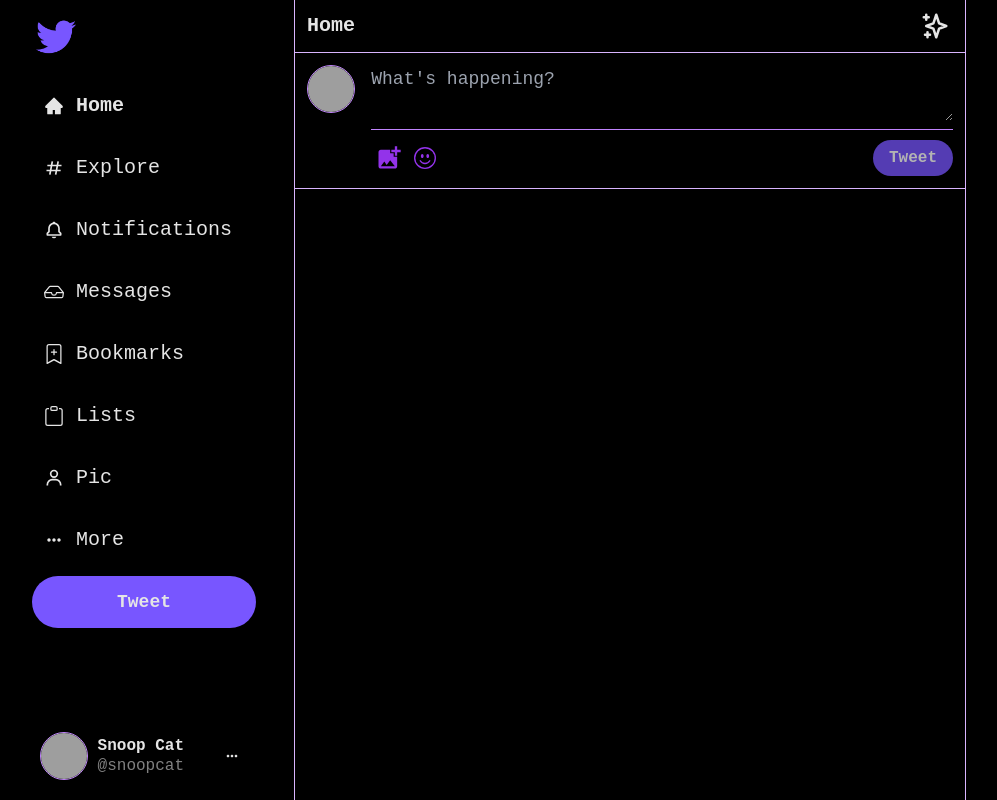
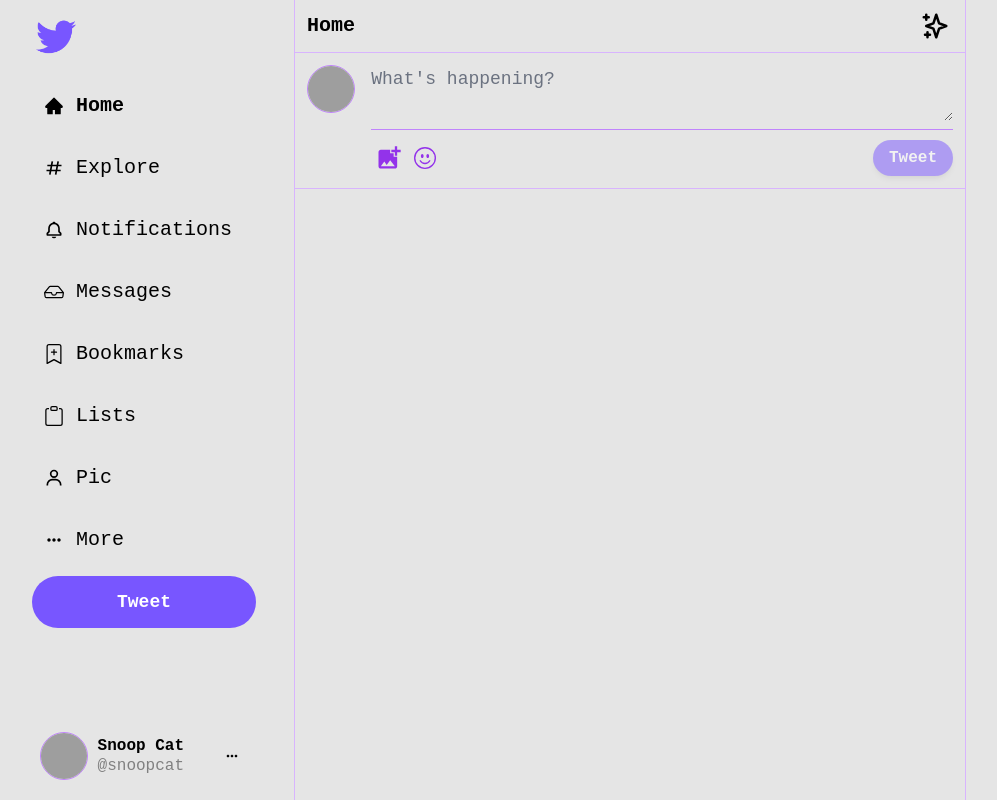
Before and after one commit to BhaveshSSingh/crypto-twitterr, a React (Create React App) app: page / in a window 1280 px wide. Shown: the whole page, without its empty margins (76-1073 px from the left). Built offline with nearby package versions, Linux system fonts and the light colour scheme; grey boxes are pictures that could not be loaded.

Commit message:
Feat:firebase connected , sendpost working

```diff
--- /dev/null
+++ b/src/firebase.js
@@ -0,0 +1,26 @@
+// Import the functions you need from the SDKs you need
+import { initializeApp } from "firebase/app";
+import { getFirestore } from "firebase/firestore";
+import { getStorage } from "firebase/storage";
+// TODO: Add SDKs for Firebase products that you want to use
+// https://firebase.google.com/docs/web/setup#available-libraries
+
+// Your web app's Firebase configuration
+// For Firebase JS SDK v7.20.0 and later, measurementId is optional
+const firebaseConfig = {
+  apiKey: "AIzaSyAGL9aOCN7Uv-JRlAWToEIBcmmwKPpa4WE",
+  authDomain: "crypto-twt.firebaseapp.com",
+  projectId: "crypto-twt",
+  storageBucket: "crypto-twt.appspot.com",
+  messagingSenderId: "383242689960",
+  appId: "1:383242689960:web:9bcb7f51f39501b24ed19d",
+  measurementId: "G-T26P62F26L",
+};
+
+// Initialize Firebase
+const app = initializeApp(firebaseConfig);
+const db = getFirestore();
+const storage = getStorage();
+
+export default app;
+export { db, storage };
--- a/src/index.css
+++ b/src/index.css
@@ -5,8 +5,8 @@
 /* global styles in tailwind */
 @layer base {
   body {
-    @apply bg-[#000000] text-[#e5e5e5];
-    /* @apply bg-[#e5e5e5]; */
+    /* @apply bg-[#000000] text-[#e5e5e5]; */
+    @apply bg-[#e5e5e5];
     font-family: "Poppins", monospace;
     margin: 0%;
     box-sizing: border-box;
@@ -28,8 +28,6 @@
 
 button {
   background-color: var(--purple);
-  border-radius: 0.2rem;
-  /* color: transparent; */
   border: none;
   cursor: pointer;
 }
@@ -38,9 +36,7 @@
 body::-webkit-scrollbar {
   width: 0.3rem;
 }
-body::-webkit-scrollbar-track {
-  /* background: transparent; */
-}
+
 body::-webkit-scrollbar-thumb {
   border-radius: 0.5rem;
   background-color: var(--purple);
--- a/src/pages/home/feed/Feed.jsx
+++ b/src/pages/home/feed/Feed.jsx
@@ -1,6 +1,8 @@
 import React from "react";
 import { HiOutlineSparkles } from "react-icons/hi";
 import Input from "./Input";
+import "react-toastify/dist/ReactToastify.css";
+import { ToastContainer, toast } from "react-toastify";
 
 export default function Feed() {
   return (
--- a/src/pages/home/feed/Input.jsx
+++ b/src/pages/home/feed/Input.jsx
@@ -1,18 +1,68 @@
 import React, { useState, useRef } from "react";
 import ProfilePic from "../../../constants";
-import { MdOutlineCancel, MdAddPhotoAlternate } from "react-icons/md";
+import { MdClear, MdAddPhotoAlternate } from "react-icons/md";
 import { BsEmojiSmile } from "react-icons/bs";
 import "./Input.css";
-// import data from "@emoji-mart/data/sets/14/apple.json";
 import Picker from "@emoji-mart/react";
+// import { toast, ToastContainer } from "react-toastify";
+import {
+  addDoc,
+  collection,
+  doc,
+  updateDoc,
+  serverTimestamp,
+} from "@firebase/firestore";
+import { getDownloadURL, ref, uploadString } from "@firebase/storage";
+import { db, storage } from "../../../firebase";
 
 function Input() {
   const [input, setInput] = useState("");
-  const [selectedFile, setSelectedFile] = useState(null);
-  const [addImageToPost, setAddImageToPost] = useState("");
+  const [selectedImage, setSelectedImage] = useState(null);
   const [showEmojis, setShowEmojis] = useState(false);
   const filePickerRef = useRef(null);
+  const [loading, setLoading] = useState(false);
 
+  const sendPost = async () => {
+    setLoading(true);
+    // Create the Doc
+    const docRef = await addDoc(collection(db, "posts"), {
+      text: input,
+      time: serverTimestamp(),
+    });
+    const imageRef = ref(storage, `posts/${docRef.id}/image`);
+    // Update the Doc with img
+    if (selectedImage) {
+      await uploadString(imageRef, selectedImage, "data_url").then(async () => {
+        // DownLoad URL to use later
+        const downloadURL = await getDownloadURL(imageRef);
+        await updateDoc(doc(db, "posts", docRef.id), {
+          image: downloadURL,
+        });
+      });
+    }
+
+    // Reset the states
+    setLoading(false);
+    setInput("");
+    setSelectedImage(null);
+    setShowEmojis(false);
+  };
+
+  // Adds Image to the screen from file (nothing to do with firebase)
+  const addImageToPost = (e) => {
+    // FileReader async reads the raw data of the file
+    const reader = new FileReader();
+    if (e.target.files[0]) {
+      // reads the selected blob and then shows it with .results
+      reader.readAsDataURL(e.target.files[0]);
+    }
+    reader.onload = (readerEvent) => {
+      // shows it with.results
+      setSelectedImage(readerEvent.target.result);
+    };
+  };
+
+  // Adds emoji to the input with the texts
   const addEmoji = (e) => {
     let sym = e.unified.split("-");
     let codesArray = [];
@@ -20,46 +70,52 @@
     let emoji = String.fromCodePoint(...codesArray);
     setInput(input + emoji);
   };
-  console.log(input);
 
   return (
     <div
-      className={`border-b border-purple-300 p-3 flex space-x-3 overflow-y-scroll scrollbar-hide`}
+      className={`border-b border-purple-300 p-3 flex space-x-3 overflow-y-scroll scrollbar-hide ${
+        loading && "opacity-60"
+      }`}
     >
       <span className="cursor-pointer">
         <ProfilePic />
       </span>
 
       <div className="w-full divide-y divide-purple-400">
-        <div className={``}>
+        <div className={`${selectedImage && "pb-7"} ${input && "space-y-2.5"}`}>
           <textarea
             value={input}
             onChange={(e) => setInput(e.target.value)}
             placeholder="What's happening?"
             rows="2"
-            className="bg-transparent outline-none text-lg text-gray-200 placeholder-gray-400 w-full"
+            className="bg-transparent outline-none text-lg
+             placeholder-gray-500 w-full"
           />
 
-          {selectedFile && (
+          {selectedImage && (
             <div className="relative">
               <span
                 className="absolute w-8 h-8 bg-[#15181c] hover:bg-[#272c26] bg-opacity-75 rounded-full flex items-center justify-center top-1 left-1 cursor-pointer"
-                onClick={() => setSelectedFile(null)}
+                onClick={() => setSelectedImage(null)}
               >
-                <MdOutlineCancel className="text-white h-5" />
+                <MdClear size={22} className="text-white" />
               </span>
               <img
-                src={selectedFile}
+                src={selectedImage}
                 alt=""
                 className="rounded-2xl max-h-80 object-contain"
               />
             </div>
           )}
         </div>
-
+        {!loading && (
+          <>
             <div className="flex items-center justify-between pt-2.5 text-purple-600">
               <div className="flex items-center">
-            <div className="icon" onClick={() => filePickerRef.current.click()}>
+                <div
+                  className="icon"
+                  onClick={() => filePickerRef.current.click()}
+                >
                   <MdAddPhotoAlternate size={28} />
                   <input
                     type="file"
@@ -69,20 +125,26 @@
                   />
                 </div>
 
-            <div className="icon" onClick={() => setShowEmojis(!showEmojis)}>
+                <div
+                  className="icon"
+                  onClick={() => setShowEmojis(!showEmojis)}
+                >
                   <BsEmojiSmile size={22} />
                 </div>
 
                 {showEmojis && <Picker onEmojiSelect={addEmoji} />}
               </div>
               <button
-            className=" text-white rounded-full px-4 py-1.5 font-bold shadow-md hover:bg-[#a28bff]   cursor-pointer opacity-70"
-            disabled={!input && !selectedFile}
-            // onClick={sendPost}
+                className="cursor-pointer   bg-[#7856ff] text-white rounded-full px-4 py-1.5 font-bold shadow-md hover:bg-[#ab97fb] disabled:hover:bg-[#7856ff] disabled:opacity-50 disabled:cursor-default "
+                disabled={!input.trim() && !selectedImage}
+                onClick={sendPost}
               >
                 Tweet
               </button>
             </div>
+            {/* <ToastContainer /> */}
+          </>
+        )}
       </div>
     </div>
   );
--- a/src/pages/home/sidebar/Sidebar.jsx
+++ b/src/pages/home/sidebar/Sidebar.jsx
@@ -28,7 +28,7 @@
         <SidebarIcons text="Pic" Icon={BiUser} />
         <SidebarIcons text="More" Icon={BiDotsHorizontalRounded} />
       </div>
-      <button className="hidden xl:inline ml-auto w-56 h-[52px] font-bold pd-20px rounded-full text-lg hover:bg-[#9e86ff]">
+      <button className="hidden xl:inline ml-auto w-56 h-[52px] font-bold pd-20px rounded-full text-lg hover:bg-[#9e86ff] text-white">
         Tweet
       </button>
       <div className="text flex items-center justify-center mt-auto hoverAnimation xl:ml-auto ">
--- a/tailwind.config.js
+++ b/tailwind.config.js
@@ -4,5 +4,5 @@
   theme: {
     extend: {},
   },
-  plugins: [],
+  plugins: [require("tailwind-scrollbar-hide")],
 };
```
Also changed, not shown: package.json (+6 -1 lines), 1 other file (tests, documents, lock files or other folders). Lines whose indentation alone changed are shown as unchanged.
